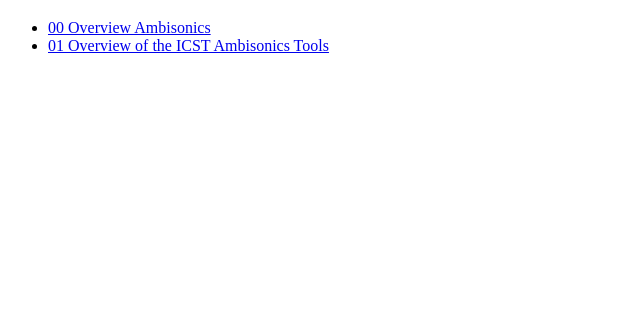
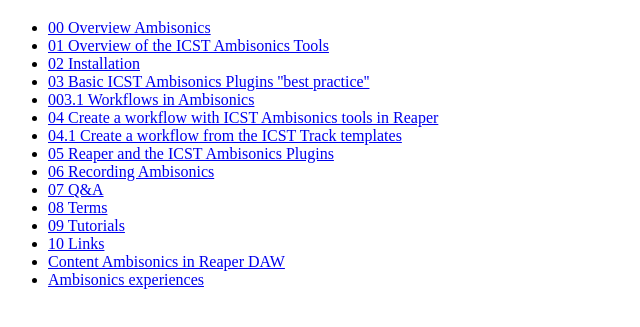
Before and after one commit to joambi/ambisonics.github.io, a plain HTML site: page index.html in a window 1280 px wide. Shown: the part 61-388 px from the top of the page, without its empty margins (0-640 px from the left). Drawn offline with Linux system fonts and the light colour scheme.

Commit message:
Update index.html

```diff
--- a/index.html
+++ b/index.html
@@ -8,6 +8,21 @@
     <ul>
         <li><a href="notes/00 Overview Ambisonics.html">00 Overview Ambisonics</a></li>
         <li><a href="notes/01 Overview of the ICST Ambisonics Tools.html">01 Overview of the ICST Ambisonics Tools</a></li>
+        <li><a href="notes/02 02 Installation.html">02 Installation</a></li>
+        <li><a href="notes/03 Basic ICST Ambisonics Plugins ''best practice''.html ">03 Basic ICST Ambisonics Plugins ''best practice''</a></li>
+        <li><a href="notes/03.1 Workflows in Ambisonics.html">003.1 Workflows in Ambisonics </a></li>
+        <li><a href="notes/04 Create a workflow with ICST Ambisonics tools in Reaper.html">04 Create a workflow with ICST Ambisonics tools in Reaper</a></li>
+        <li><a href="notes/04.1 Create a workflow from the ICST Track templates.html">04.1 Create a workflow from the ICST Track templates</a></li>
+        <li><a href="notes/05 Reaper and the ICST Ambisonics Plugins.html">05 Reaper and the ICST Ambisonics Plugins</a></li>
+        <li><a href="notes/06 Recording Ambisonics.html">06 Recording Ambisonics</a></li>
+        <li><a href="notes/07 Q&A.html">07 Q&A</a></li>
+        <li><a href="notes/08 Terms.html">08 Terms</a></li>
+        <li><a href="notes/09 Tutorials.html">09 Tutorials</a></li>
+        <li><a href="notes/10 Links.html">10 Links</a></li>
+        <li><a href="notes/Content Ambisonics in Reaper DAW.html">Content Ambisonics in Reaper DAW</a></li>
+        <li><a href="notes/Ambisonics experiences.html">Ambisonics experiences</a></li>
+
+
     </ul>
 </body>
 </html>
```
